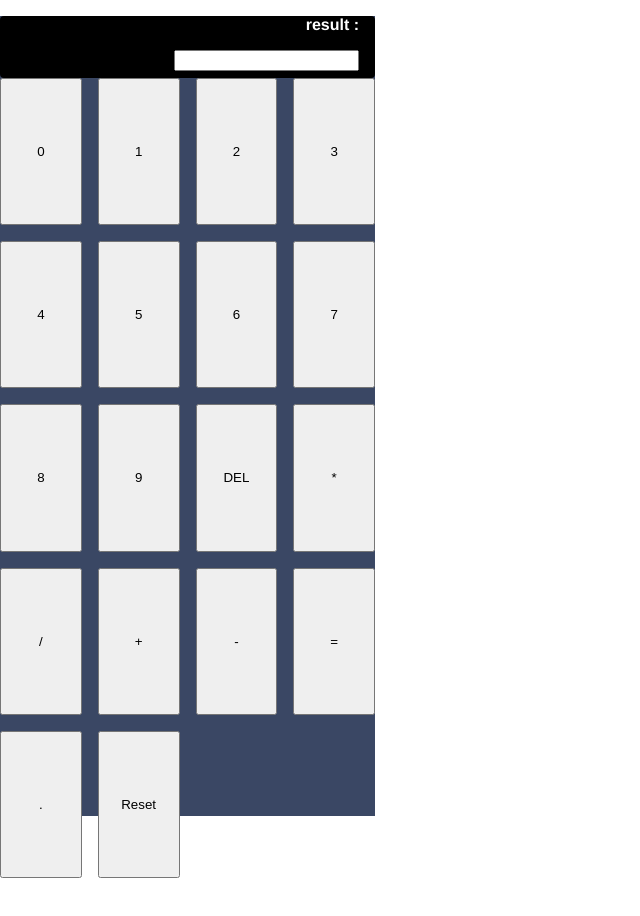
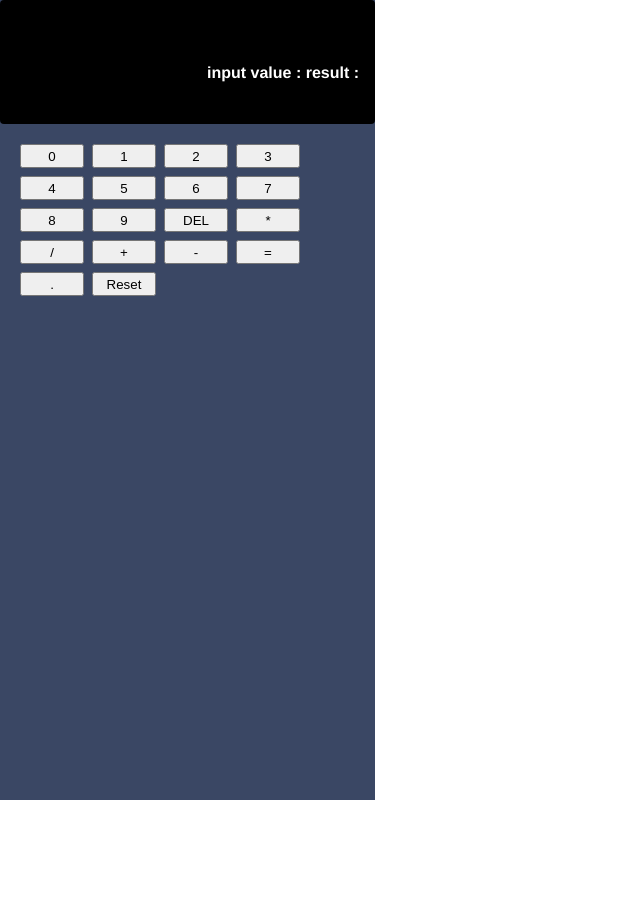
Before and after one commit to chimny/calculator, a React (Create React App) app: page / in a window 1280 px wide. Shown: the top 916 px of the page, without its empty margins (0-640 px from the left). Before the commit the page ends 878 px from the top, so only its background shows below. Built offline with nearby package versions, Linux system fonts and the light colour scheme.

Commit message:
moving function functionInput to separate file

```diff
--- a/src/App.js
+++ b/src/App.js
@@ -8,6 +8,7 @@ import {useDispatch, useSelector} from "react-redux";
 import {addOperator, numberCalcValue, operationSymbols} from "./redux/slices/calculationSlice";
 import {ThemeProvider} from "styled-components";
 import {theme} from "./styles/theme";
+import {updateInput} from "./updateInput";
 
 function App() {
 
@@ -15,42 +16,38 @@ function App() {
     const inputValue = useSelector((state => state.inputValue.value));
     const activeOperator = useSelector((state => state.operationSequence.operator));
 
-    function updateInput(currentInput, symbol, operator) {
+    // function updateInput(currentInput, symbol, operator) {
+    //     let localSymbol = symbol;
+    //     if (symbol === 'Enter') {
+    //         localSymbol = "="
+    //     }
+    //
+    //     if (localSymbol === '.') {
+    //         if (currentInput.includes('.') || currentInput.length === 0) {
+    //             return
+    //         }
+    //         dispatch(updateValue(localSymbol));
+    //     } else {
+    //         dispatch(numberCalcValue(currentInput));
+    //         dispatch(addOperator(localSymbol));
+    //         dispatch(clearValue());
+    //         if (localSymbol === '=') {
+    //             if (operator) {
+    //                 dispatch(operationSymbols(currentInput))
+    //             } else {
+    //                 return
+    //             }
+    //         }
+    //     }
+    // }
 
-        let localSymbol = symbol;
 
-        if (symbol === 'Enter') {
-            localSymbol = "="
-        }
-
-        if (localSymbol === '.') {
-            if (currentInput.includes('.') || currentInput.length === 0) {
-                return
-            }
-            dispatch(updateValue(localSymbol));
-        } else {
-
-            if (localSymbol === '=') {
-                if (operator) {
-                    dispatch(operationSymbols(currentInput))
-                } else {
-                    return
-                }
-
-            }
-
-            dispatch(numberCalcValue(currentInput));
-            dispatch(addOperator(localSymbol));
-            dispatch(clearValue());
-
-        }
-    }
 
     const handleKeyDown = (e) => {
         if (NUMBERS.includes(e.key)) {
             dispatch(addNumber(e.key))
         } else if (OPERATION_SYMBOLS.includes(e.key) || e.key === "Enter") {
-            updateInput(inputValue, e.key, activeOperator)
+            updateInput(inputValue, e.key, activeOperator, dispatch)
         }
     };
 
--- a/src/components/Calculator.jsx
+++ b/src/components/Calculator.jsx
@@ -10,9 +10,9 @@ export const Calculator = () => {
     const inputValue = useSelector((state => state.inputValue.value));
     const {firstNumber, operator, secondNumber, result} = useSelector((state => state.operationSequence));
 
-    const updateFunction = (e) => {
-        dispatch(updateValue(e.target.value));
-    }
+    // const updateFunction = (e) => {
+    //     dispatch(updateValue(e.target.value));
+    // }
 
 
     return (
@@ -20,8 +20,8 @@ export const Calculator = () => {
 
             <div className={'calOperations'}>
                 <p>  {firstNumber} {operator} {secondNumber}</p>
-                <p > result :{result}</p>
-                <input value={inputValue} onChange={updateFunction}/>
+                <p > input value : {inputValue} result :{result}</p>
+                {/*<input value={inputValue} onChange={updateFunction}/>*/}
             </div>
 
             <Keyboard/>
--- a/src/components/buttons/CalculationButton.jsx
+++ b/src/components/buttons/CalculationButton.jsx
@@ -17,6 +17,10 @@ export const CalculationButton = (props) => {
             dispatch(updateValue(props.symbol));
 
         } else {
+
+            dispatch(numberCalcValue(inputValue));
+            dispatch(addOperator(props.symbol));
+            dispatch(clearValue());
             if (props.symbol === '=') {
                 if (activeOperator) {
                     dispatch(operationSymbols(inputValue))
@@ -24,9 +28,6 @@ export const CalculationButton = (props) => {
                     return
                 }
             }
-            dispatch(numberCalcValue(inputValue));
-            dispatch(addOperator(props.symbol));
-            dispatch(clearValue());
         }
     }
 
--- a/src/styles/StyledCalculator.jsx
+++ b/src/styles/StyledCalculator.jsx
@@ -9,11 +9,16 @@ export const StyledCalculator = styled.div`
     text-align: right;
     background: black;
     border-radius: 4px;
-    display: block;
-    height: 62px;
+    display: flex;
+    flex-direction: column;
+    height: 124px;
     padding-right: 16px;
     width: 100%;
-    color: white
-
+    color: white;
+& p{
+      display: block;
+      width: 100%;
+      height: 16px;
+    }
   }
 `
--- a/src/styles/StyledKeyboard.jsx
+++ b/src/styles/StyledKeyboard.jsx
@@ -1,9 +1,11 @@
 import styled from "styled-components";
 
 export const StyledKeyboard = styled.div`
+  padding: 20px;
   height: 100%;
   display: grid;
-  grid-template-rows: repeat(5, 1fr);
-  grid-template-columns: repeat(4, 1fr);
-  gap: 16px;
+  grid-template-rows: repeat(5, 24px);
+  grid-template-columns: repeat(4, 64px);
+  gap: 8px;
+  margin: 0 auto;
 `
--- /dev/null
+++ b/src/updateInput.js
@@ -0,0 +1,30 @@
+import {clearValue, updateValue} from "./redux/slices/inputSlice";
+import {addOperator, numberCalcValue, operationSymbols} from "./redux/slices/calculationSlice";
+import {useDispatch} from "react-redux";
+
+
+export  function updateInput(currentInput, symbol, operator, dispatch) {
+
+    let localSymbol = symbol;
+    if (symbol === 'Enter') {
+        localSymbol = "="
+    }
+
+    if (localSymbol === '.') {
+        if (currentInput.includes('.') || currentInput.length === 0) {
+            return
+        }
+        dispatch(updateValue(localSymbol));
+    } else {
+        dispatch(numberCalcValue(currentInput));
+        dispatch(addOperator(localSymbol));
+        dispatch(clearValue());
+        if (localSymbol === '=') {
+            if (operator) {
+                dispatch(operationSymbols(currentInput))
+            } else {
+                return
+            }
+        }
+    }
+}
```
